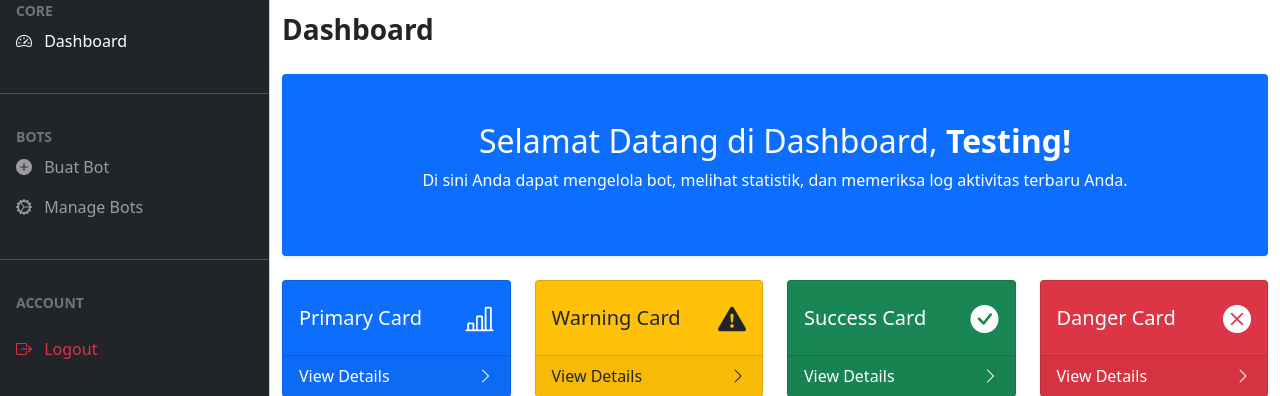
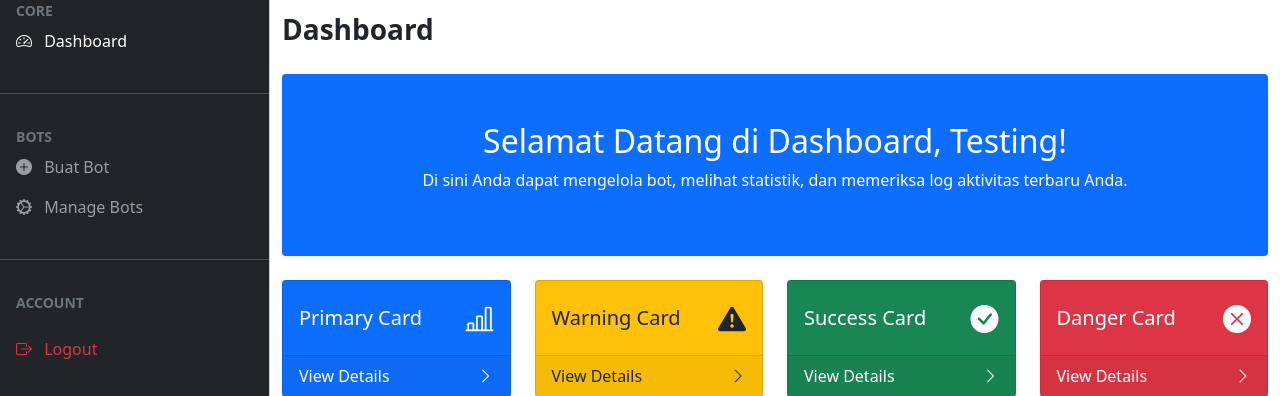
Before and after one commit to AigoreTech/platform_bot, a Django app: page /dashboard/ in a window 1280 px wide. Shown: the part 56-452 px from the top of the page. Run offline with Django 5.2, Linux system fonts and the light colour scheme; a user stored in the database is signed in; data comes from the database, SQL or seed files in the repository; some libraries are stand-ins or nearby versions.

Commit message:
update lagi

```diff
--- a/apps/templates/dashboard/dashboard.html
+++ b/apps/templates/dashboard/dashboard.html
@@ -13,7 +13,7 @@
 <div class="row mb-4">
   <div class="col-lg-12">
     <div class="jumbotron text-center bg-primary text-white py-5 shadow-sm rounded">
-      <h2>Selamat Datang di Dashboard,<span class="fw-bold"> {{ user_profile.user.username }}!</span> </h2>
+      <h2>Selamat Datang di Dashboard, {{ user_profile.user.username }}! </h2>
       <p>Di sini Anda dapat mengelola bot, melihat statistik, dan memeriksa log aktivitas terbaru Anda.</p>
     </div>
   </div>
--- a/platform_bot/settings.py
+++ b/platform_bot/settings.py
@@ -29,7 +29,7 @@ SECRET_KEY = 'django-insecure-lu#anum4ptppqr(uk0qdb*%6o-2mapd5=c1!v7=x=j0go62)2@
 
 # SECURITY WARNING: don't run with debug turned on in production!
 DEBUG = True
-WEBHOOK_URL = 'https://57db-2404-c0-2b10-00-daf-d6e.ngrok-free.app'  # Ganti dengan URL ngrok yang didapat
+WEBHOOK_URL = 'https://1amkaizen.pythonanywhere.com'  # Ganti dengan URL ngrok yang didapat
 ALLOWED_HOSTS = ['*']
 
 
```
Also changed, not shown: 2 other files.
